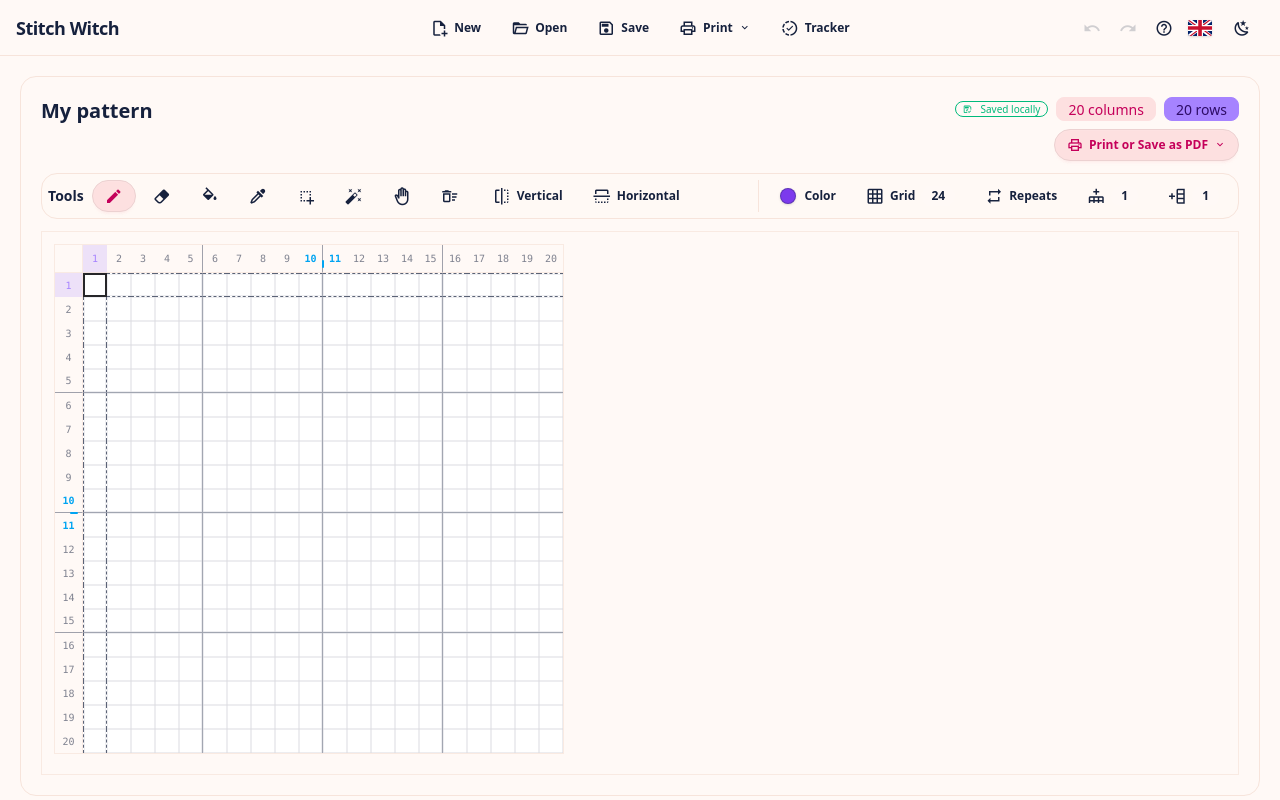
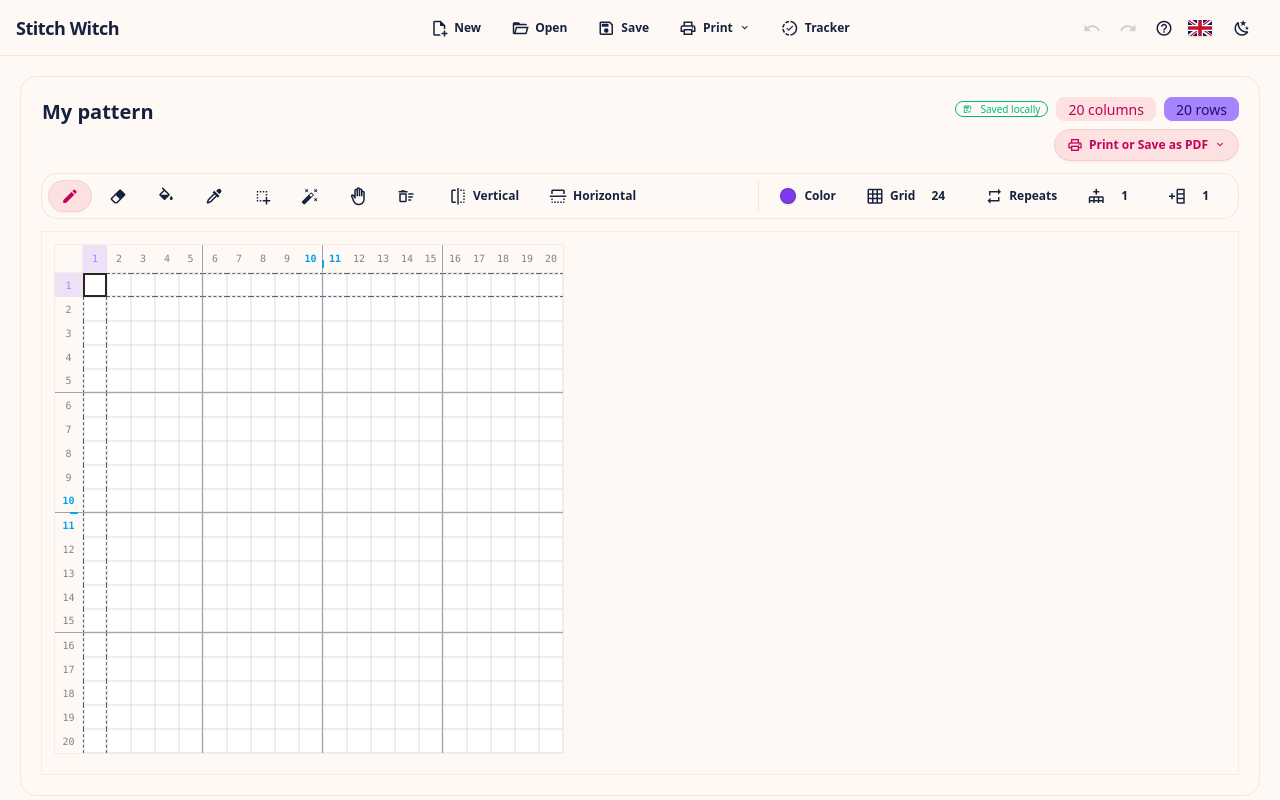
Before and after one commit to carinaruut/stitchwitch, a Vue app: page / in a window 1280 px wide. Shown: the top 800 px of the page. Built offline with nearby package versions, Linux system fonts and the light colour scheme.

Commit message:
add project name change

```diff
--- a/src/components/DrawingTools.vue
+++ b/src/components/DrawingTools.vue
@@ -31,7 +31,6 @@ const tools = computed<Array<{ value: DrawingTool; icon: string; label: string;
 
 <template>
   <section class="flex flex-wrap items-center gap-2 rounded-box border border-base-300 bg-base-200/70 p-1.5" :aria-label="t('controls.drawing.regionLabel')">
-      <span class="text-sm font-semibold">{{ t('controls.drawing.title') }}</span>
       <div class="flex flex-wrap gap-1" :aria-label="t('controls.drawing.selectionLabel')">
         <div v-for="item in tools" :key="item.value" class="tooltip" :data-tip="t('controls.drawing.toolTooltip', { label: item.label, shortcut: item.shortcut })">
           <button
--- a/src/locales/en/controls.yaml
+++ b/src/locales/en/controls.yaml
@@ -5,7 +5,6 @@ controls:
     edit: Edit
   drawing:
     regionLabel: Editor tools
-    title: Tools
     selectionLabel: Drawing tool selection
     toolTooltip: "{label} ({shortcut})"
     tools:
--- a/src/locales/et/controls.yaml
+++ b/src/locales/et/controls.yaml
@@ -5,7 +5,6 @@ controls:
     edit: Muuda
   drawing:
     regionLabel: Redaktori tööriistad
-    title: Tööriistad
     selectionLabel: Joonistustööriista valik
     toolTooltip: "{label} ({shortcut})"
     tools:
--- a/src/views/EditorView.vue
+++ b/src/views/EditorView.vue
@@ -38,6 +38,7 @@ const placingSelection = ref(false)
 const printMode = ref<PrintMode>('color')
 const printMenu = ref<HTMLDetailsElement | null>(null)
 const downloadBackupNeeded = ref(pattern.restoredAutosave.value)
+const patternName = ref(pattern.project.value.name)
 const toolShortcuts: Record<string, DrawingTool> = {
   p: 'pencil',
   e: 'eraser',
@@ -56,6 +57,26 @@ const renderedPattern = computed(() => renderGrid(
 
 function localizeProjectError(error: unknown, fallbackKey: string) {
   return localizedErrorMessage(error, t) ?? t(fallbackKey)
+}
+
+function savePatternName() {
+  const name = patternName.value.trim()
+  if (!name) {
+    patternName.value = pattern.project.value.name
+    return
+  }
+  patternName.value = name
+  pattern.project.value.name = name
+}
+
+function cancelPatternName(event: KeyboardEvent) {
+  patternName.value = pattern.project.value.name
+  blurPatternName(event)
+}
+
+function blurPatternName(event: KeyboardEvent) {
+  const input = event.currentTarget as HTMLInputElement
+  input.blur()
 }
 
 function createProject(project: NewPatternProject) {
@@ -292,6 +313,9 @@ watch(pattern.autosaveStatus, (status) => {
 watch(pattern.project, () => {
   downloadBackupNeeded.value = true
 }, { deep: true })
+watch(() => pattern.project.value.name, (name) => {
+  patternName.value = name
+})
 
 onBeforeRouteLeave(() => {
   pattern.flushAutosave()
@@ -338,7 +362,17 @@ onBeforeUnmount(() => {
           <div class="card-body gap-3 p-3 sm:p-5">
               <div class="flex flex-wrap items-start justify-between gap-3">
                 <div>
-                  <h1 class="text-xl font-bold">{{ pattern.project.value.name }}</h1>
+                  <input
+                    v-model="patternName"
+                    class="input input-ghost h-auto min-h-0 w-full max-w-lg px-0 py-0 text-xl font-bold focus:px-2 focus:py-1"
+                    type="text"
+                    required
+                    maxlength="100"
+                    :aria-label="t('controls.newProject.projectName')"
+                    @blur="savePatternName"
+                    @keydown.enter.prevent="blurPatternName"
+                    @keydown.esc.prevent="cancelPatternName"
+                  />
                 </div>
                 <div class="flex w-full flex-col items-stretch gap-2 sm:w-auto sm:items-end">
                   <div class="flex flex-wrap items-center gap-2 sm:justify-end">
```
